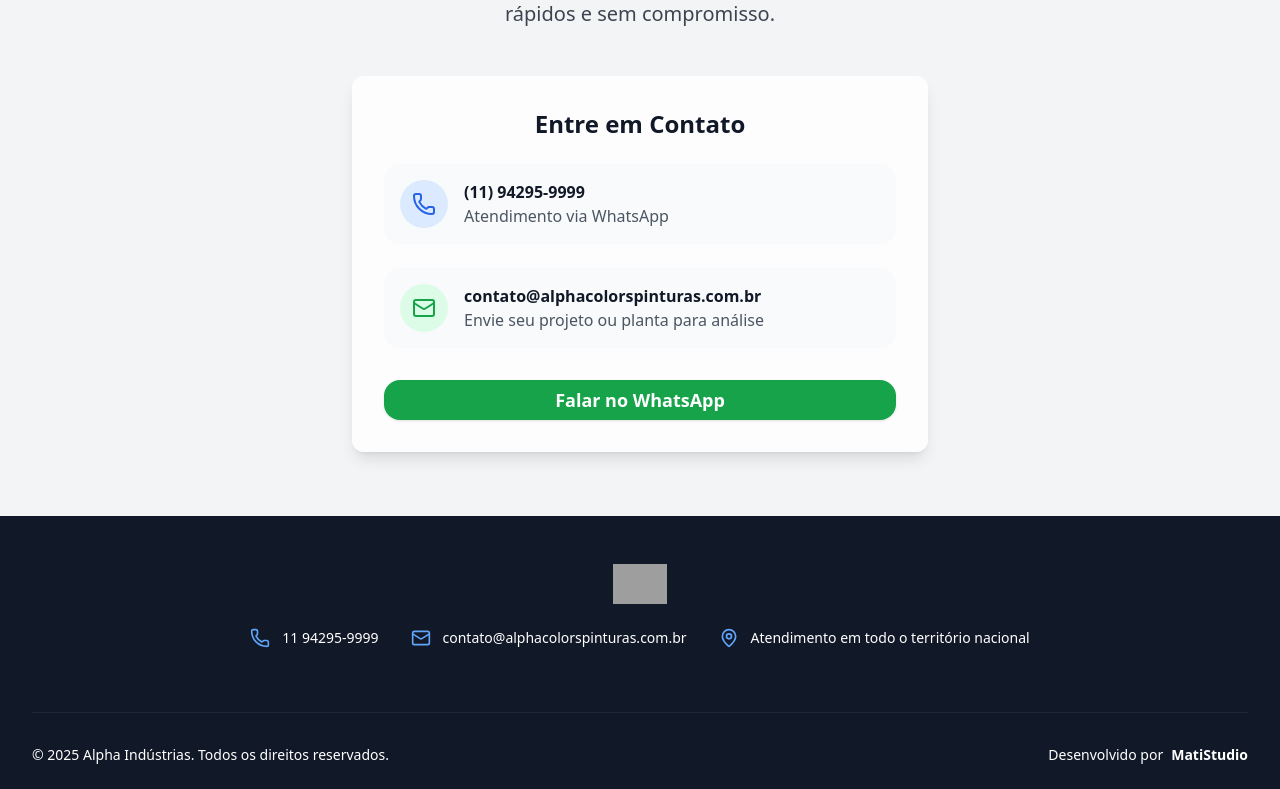
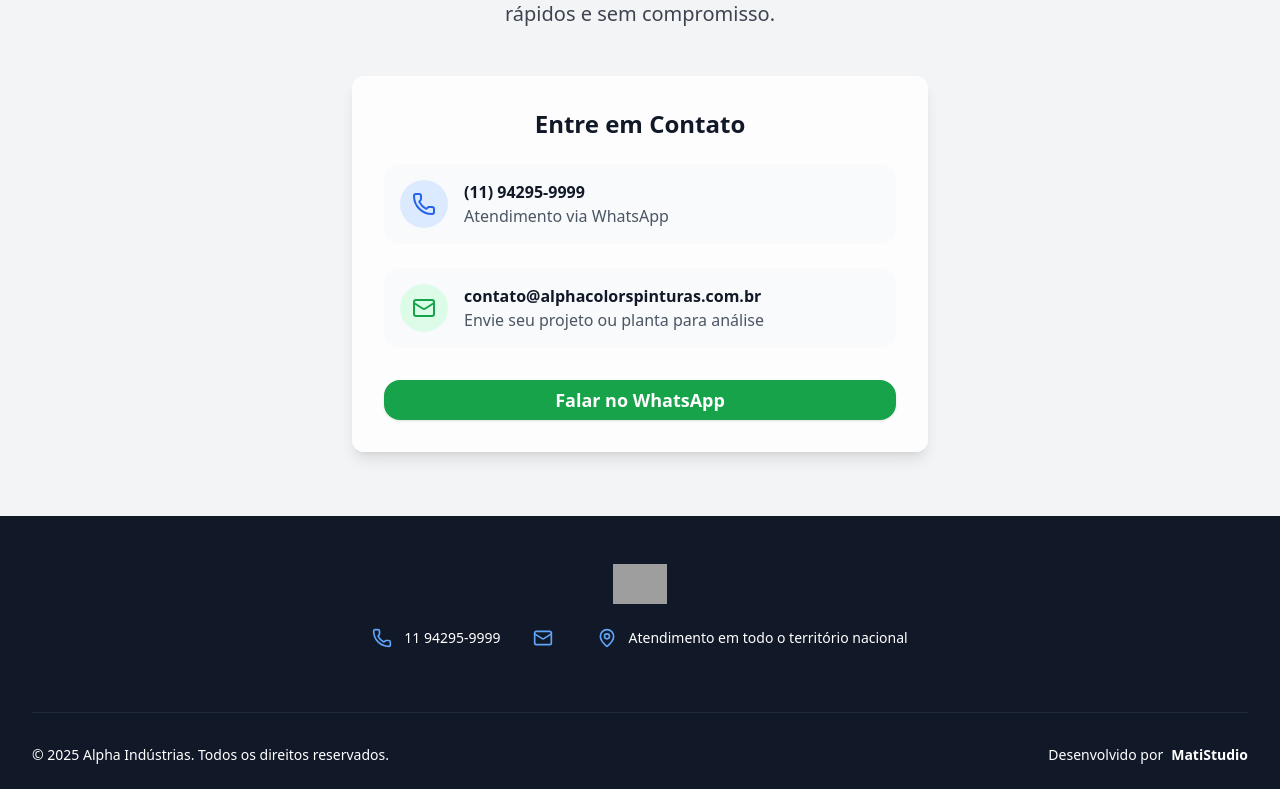
Before and after one commit to matheusmouraco/alphafelipe, a React (Vite) app: page /Home in a window 1280 px wide. Shown: the part 5473-6262 px from the top of the page. Built offline with nearby package versions, Linux system fonts and the light colour scheme; grey boxes are pictures that could not be loaded.

Commit message:
Update Layout.jsx

```diff
--- a/src/pages/Layout.jsx
+++ b/src/pages/Layout.jsx
@@ -7,7 +7,6 @@ const defaultContent = {
   footer: {
       logoUrl: "https://qtrypzzcjebvfcihiynt.supabase.co/storage/v1/object/public/base44-prod/public/7d1febdb9_alphaindustria-Prancheta-1.png",
       phone: "11 94295-9999",
-      email: "contato@alphacolorspinturas.com.br",
       address: "Atendimento em todo o território nacional",
       whatsappLink: "https://wa.me/5511942959999?text=Oi,%20vim%20do%20seu%20site%20Alpha%20Indústrias%20e%20gostaria%20de%20um%20orçamento",
       developedBy: { text: "Desenvolvido por", name: "MatiStudio", link: "https://matistudio.com.br/" },
```
